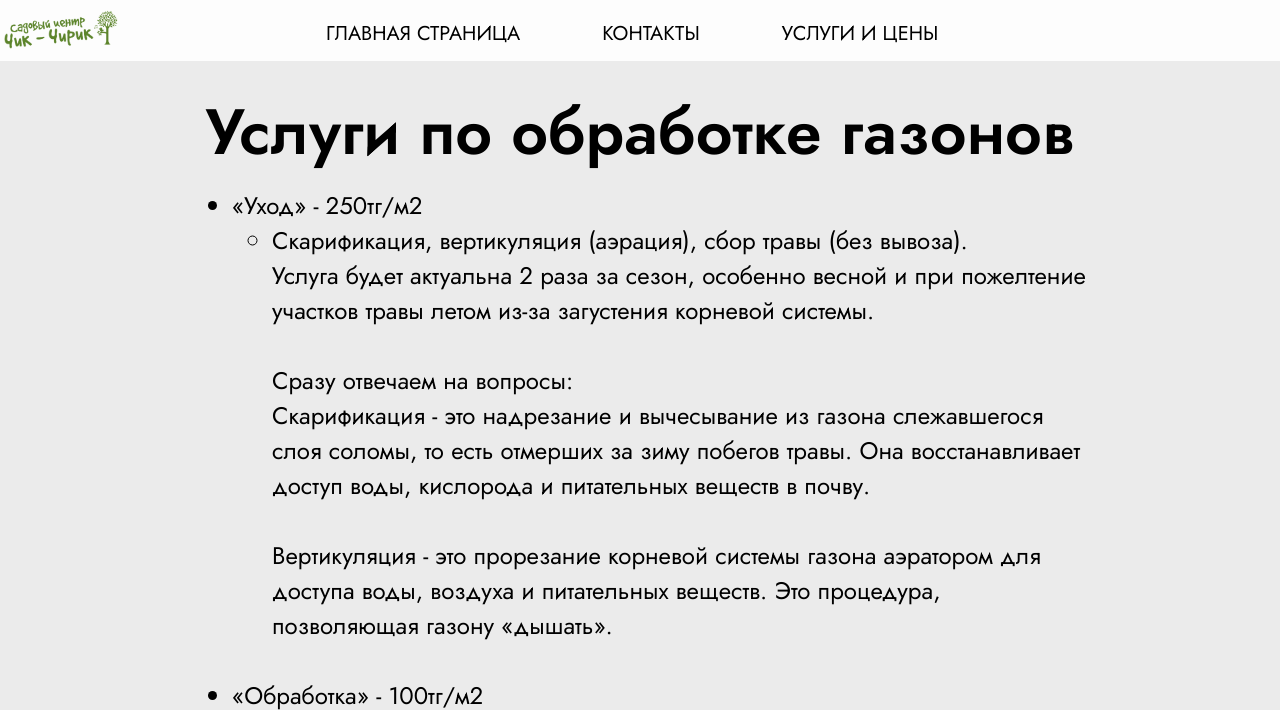
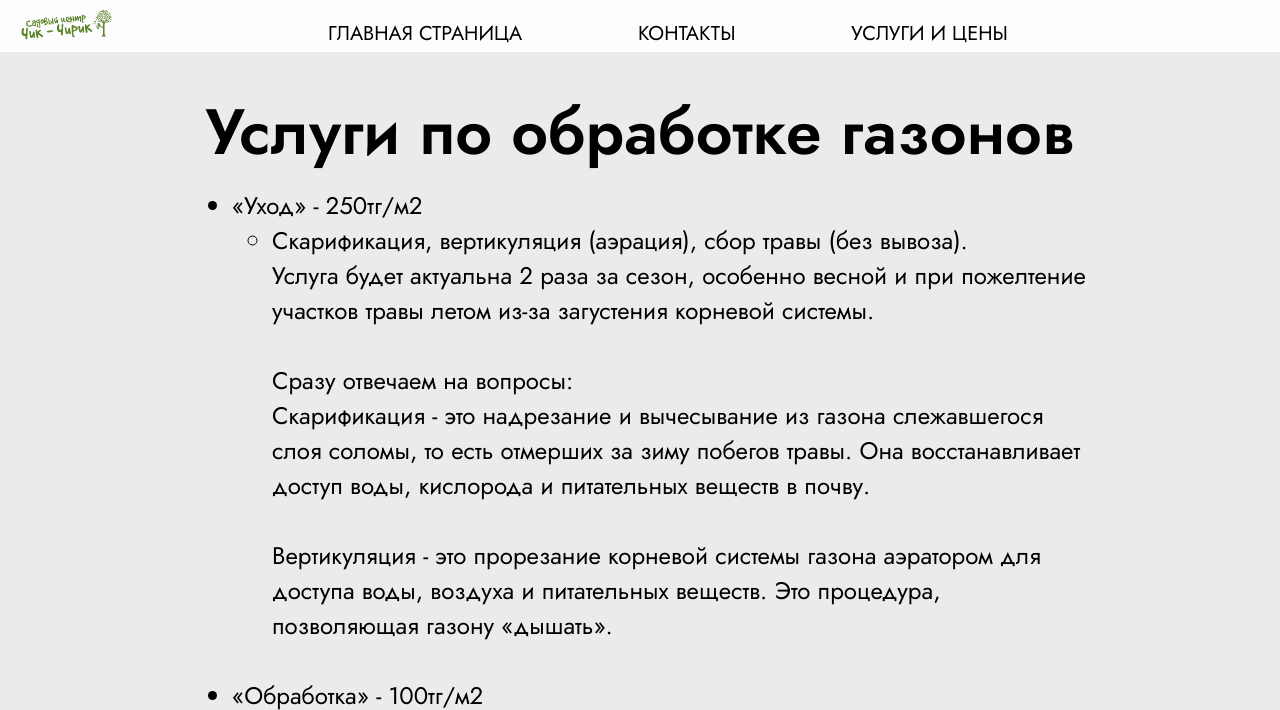
Before and after one commit to dayananananas/chikchirik, a plain HTML site: page services.html in a window 1280 px wide. Shown: the top 710 px of the page. Drawn offline with Linux system fonts and the light colour scheme.

Commit message:
Update services.html

```diff
--- a/services.html
+++ b/services.html
@@ -15,12 +15,11 @@
 <body>
 
    <div class="header-section">
+        <div class="header-row">
             <div class="logo"><img src="./img/logo.png" alt="logo">
             </div>
 
-    <div class="header-row">
-
-        <div class="header-item"> <a href="./index.html" class="active">ГЛАВНАЯ СТРАНИЦА</a>
+            <div class="header-item"> <a href="./index.html" class="func-link">ГЛАВНАЯ СТРАНИЦА</a>
             </div>
 
             <div class="header-item"> <a href="./prices.html" class="func-link">КОНТАКТЫ</a>
@@ -28,9 +27,10 @@
 
             <div class="header-item"> <a href="./services.html" class="func-link">УСЛУГИ И ЦЕНЫ</a>
             </div>
+
+        </div>
     </div>
 
-    </div>
 
     <div class="action">
     </div>
```
Lines whose indentation alone changed are shown as unchanged.
